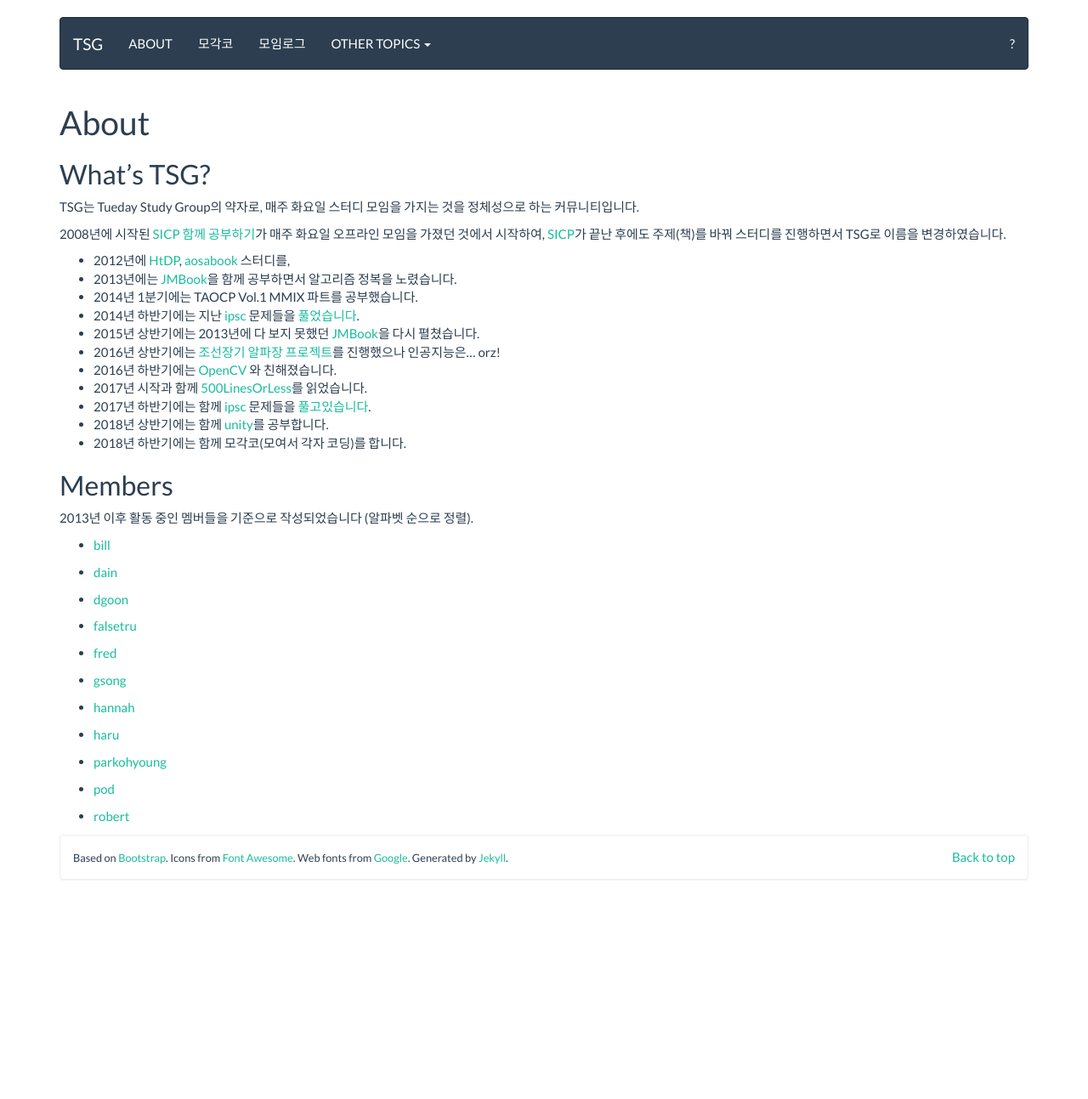
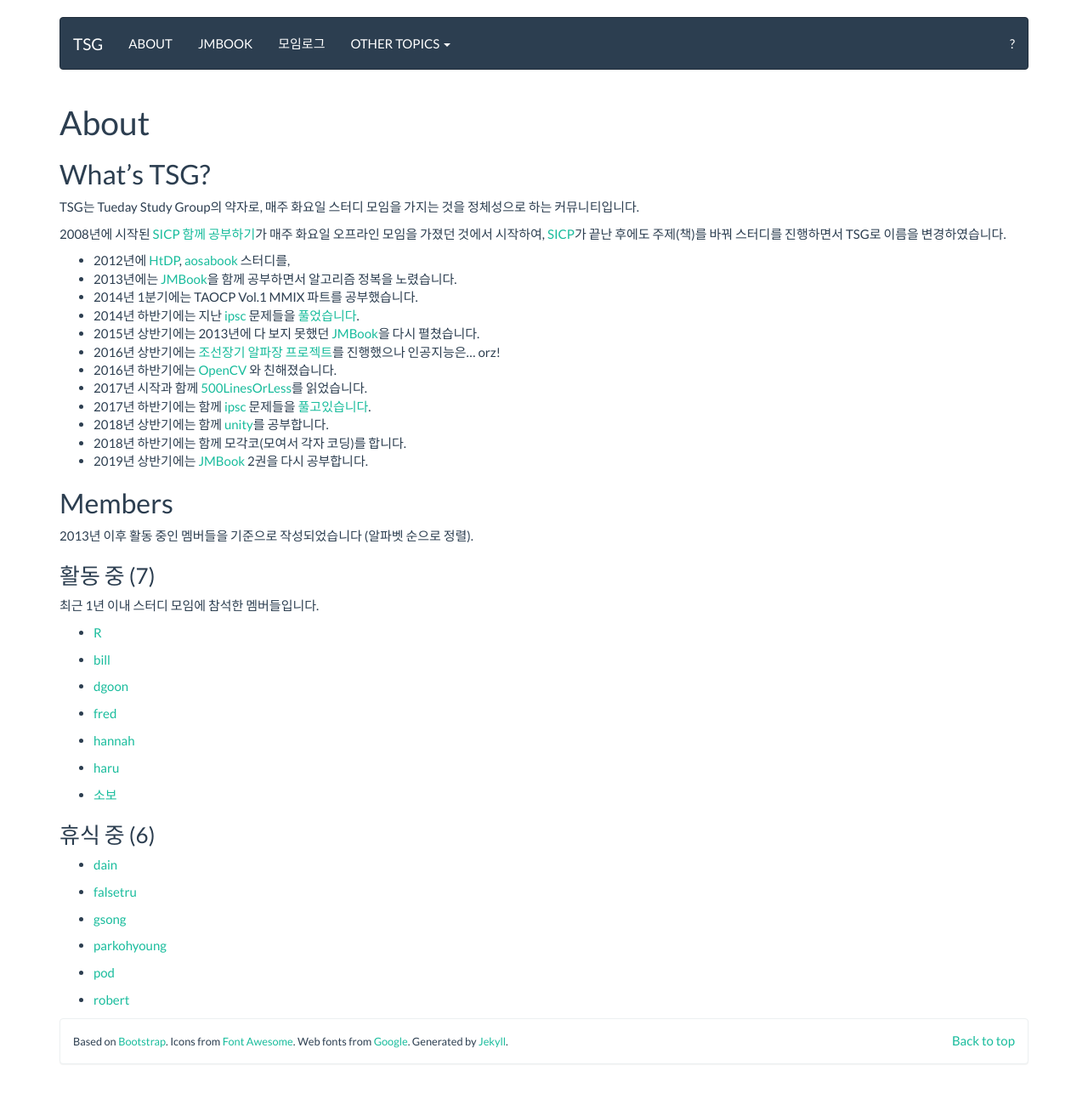
Before and after one commit to tuestudy/tuestudy.github.io, a Jekyll site: the page built from about.md, in a window 1280 px wide. Shown: the whole page at 85% size. Built offline with Jekyll 4.4.1, drawn with Linux system fonts in a browser that asks for light colours; before the commit the page ends 1076 px from its top, so only the background shows below that.

Commit message:
Update pages

```diff
--- a/_includes/header.html
+++ b/_includes/header.html
@@ -12,11 +12,14 @@
   <div class="navbar-collapse collapse">
     <ul class="nav navbar-nav">
       <li><a href="/about.html">ABOUT</a></li>
-      <li><a href="/topics/mogako.html">모각코</a></li>
+      <li><a href="/topics/jmbook.html">JMBOOK</a></li>
       <li><a href="/posts/">모임로그</a></li>
       <li class="dropdown">
         <a href="#" class="dropdown-toggle" data-toggle="dropdown">OTHER TOPICS <b class="caret"></b></a>
         <ul class="dropdown-menu">
+          <li class="dropdown-header">2019</li>
+          <li><a href="/topics/jmbook.html">JMBook</a></li>
+          <li class="divider"></li>
           <li class="dropdown-header">2018</li>
           <li><a href="/topics/mogako.html">모각코</a></li>
           <li><a href="/topics/unity.html">Unity</a></li>
--- a/_posts/2019-01-15-meeting.markdown
+++ b/_posts/2019-01-15-meeting.markdown
@@ -3,7 +3,7 @@
 title: 2019년 1월 15일
 date: 2019-01-15 20:11:55
 categories:
-- JMBOOK2
+- JMBOOK
 ---
 
 ## 체크인
--- a/_posts/2019-01-22-meeting.markdown
+++ b/_posts/2019-01-22-meeting.markdown
@@ -3,7 +3,7 @@
 title: 2019년 1월 22일
 date: 2019-01-22 20:25:55
 categories:
-- JMBOOK2
+- JMBOOK
 ---
 
 ## 체크인
--- a/about.md
+++ b/about.md
@@ -23,13 +23,26 @@
 * 2017년 하반기에는 함께 [ipsc] 문제들을 [풀고있습니다](http://github.com/tuestudy/ipsc).
 * 2018년 상반기에는 함께 [unity]를 공부합니다.
 * 2018년 하반기에는 함께 모각코(모여서 각자 코딩)를 합니다.
+* 2019년 상반기에는 [JMBook] 2권을 다시 공부합니다.
 
 ## Members
 
 2013년 이후 활동 중인 멤버들을 기준으로 작성되었습니다 (알파벳 순으로 정렬).
 
-{% assign sorted_members = (site.data.members | sort: 'nickname') %}
-{% for member in sorted_members %}
+{% assign active_members = (site.data.members | where_exp:"item", "item.active == true" | sort: 'nickname') %}
+{% assign inactive_members = (site.data.members | where_exp:"item", "item.active == false" | sort: 'nickname') %}
+
+### 활동 중 ({{ active_members.size }})
+
+최근 1년 이내 스터디 모임에 참석한 멤버들입니다.
+
+{% for member in active_members %}
+* [{{ member.nickname }}](https://github.com/{{ member.github }})
+{% endfor %}
+
+### 휴식 중 ({{ inactive_members.size }})
+
+{% for member in inactive_members %}
 * [{{ member.nickname }}](https://github.com/{{ member.github }})
 {% endfor %}
 
--- a/index.html
+++ b/index.html
@@ -13,10 +13,10 @@
 </div>
 <div class="row">
   <div class="col-lg-4">
-    <h4>2018년 하반기: <a href="/topics/mogako.html" target="_blank">모각코</a></h4>
+    <h4>2019년 상반기: <a href="/topics/jmbook.html" target="_blank">알고리즘 문제해결 전략 2</a></h4>
     <div class="list-group-item">
-      <p class="text-center"><div class="mogako-box">ㅁㄱㅋ</div></p>
-      <p class="text-center">모여서 각자 코딩합니다</p>
+      <p class="text-center"><img src="./images/jmbook2.png" alt="알고리즘 문제해결 전략 2" /></p>
+      <p class="text-center">책을 읽고 문제를 풉니다.</p>
     </div>
     <div class="list-group-item text-center"><a href="https://github.com/tuestudy/" class="btn btn-default btn-block">Github</a></div>
   </div>
```
Also changed, not shown: _data/members.yml (+17 -0 lines), README.md.
